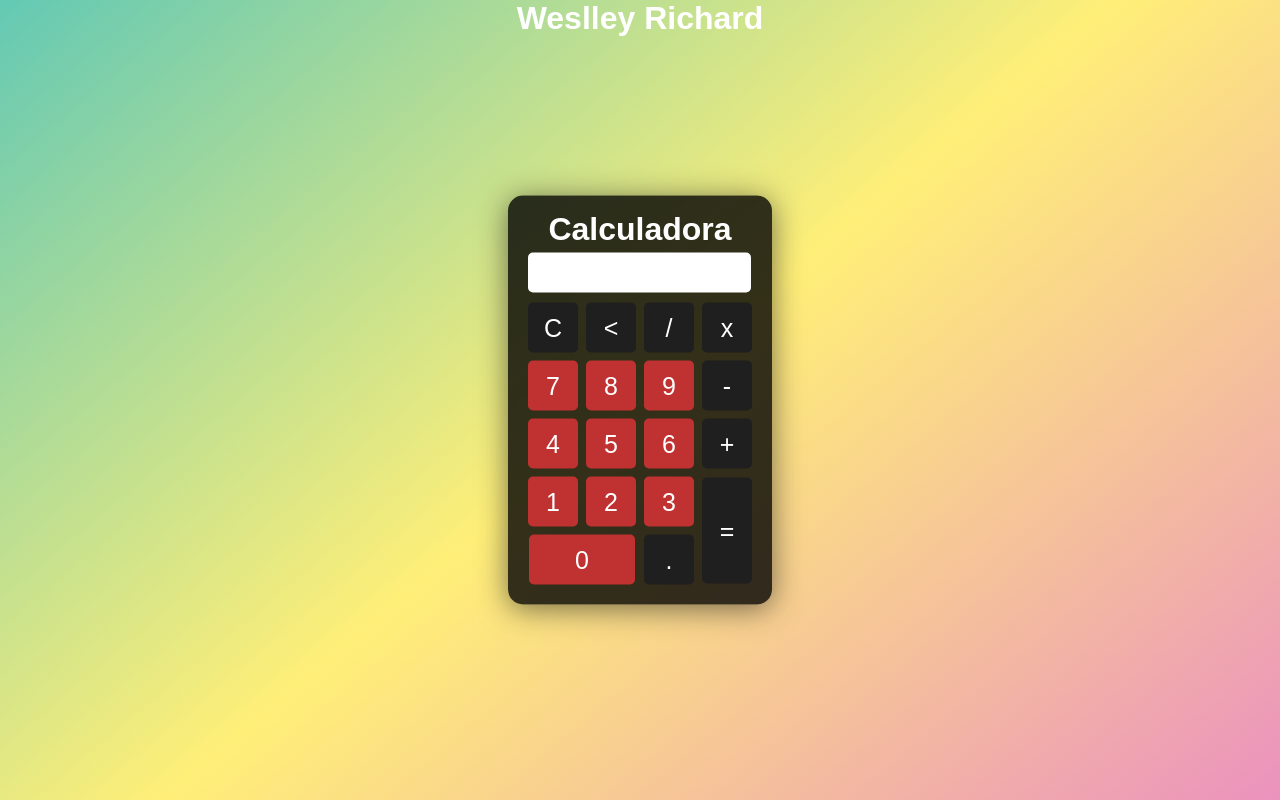
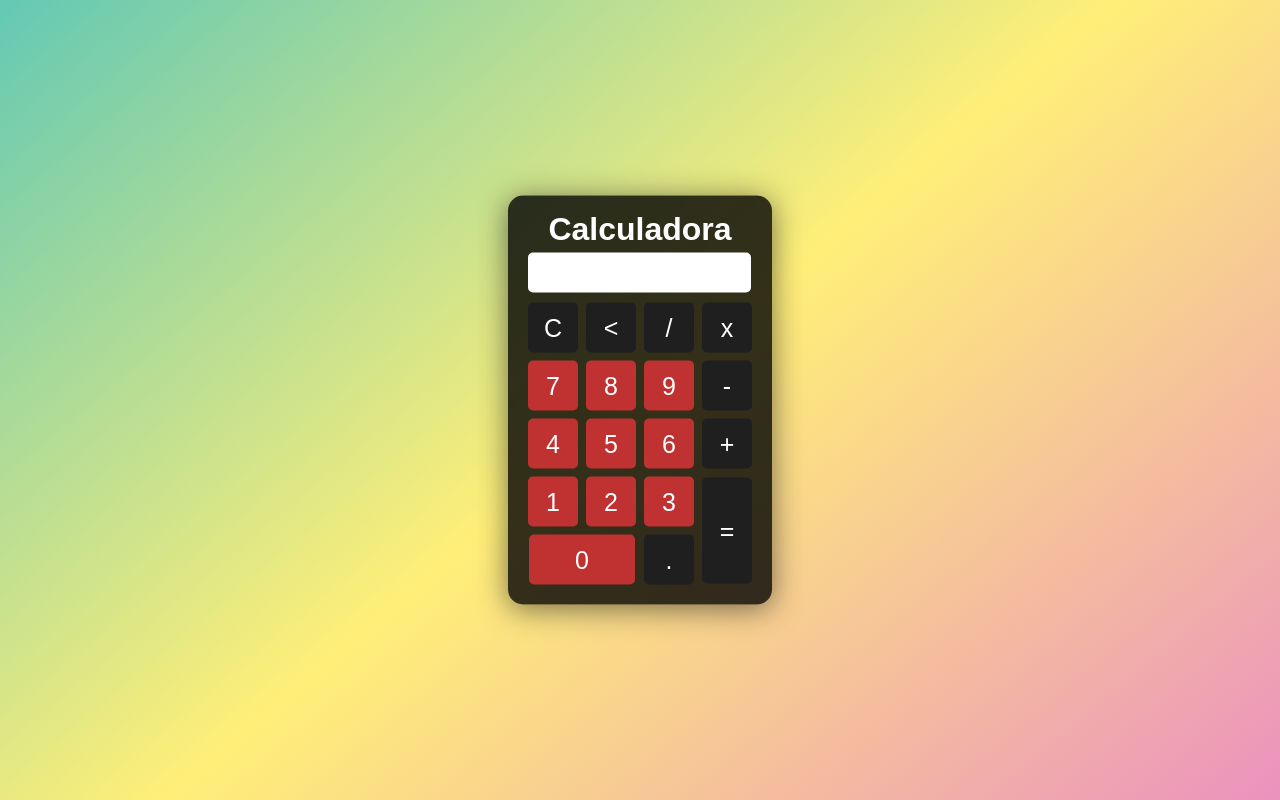
Before and after one commit to weslleyrichardi/Projeto-Calculadora, a plain HTML site: page index.html in a window 1280 px wide. Drawn offline with Linux system fonts and the light colour scheme.

Commit message:
Update index.html

```diff
--- a/index.html
+++ b/index.html
@@ -9,7 +9,6 @@
 </head>
 <body>
     <div class="fundo">
-        <h1>Weslley Richard</h1>
         <div class="calculadora">
             <h1>Calculadora</h1>
             <p id="resultado"></p>
```
